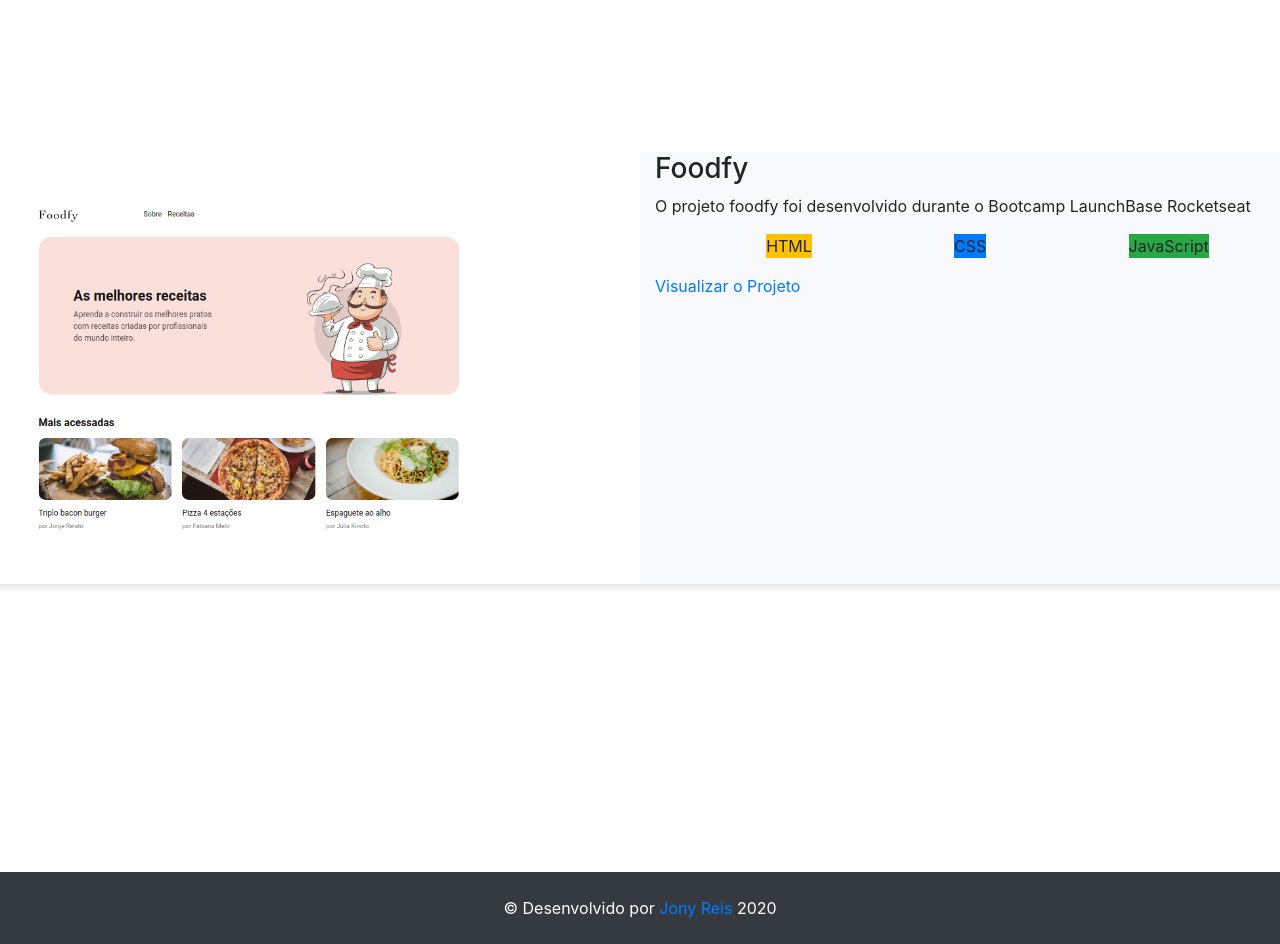
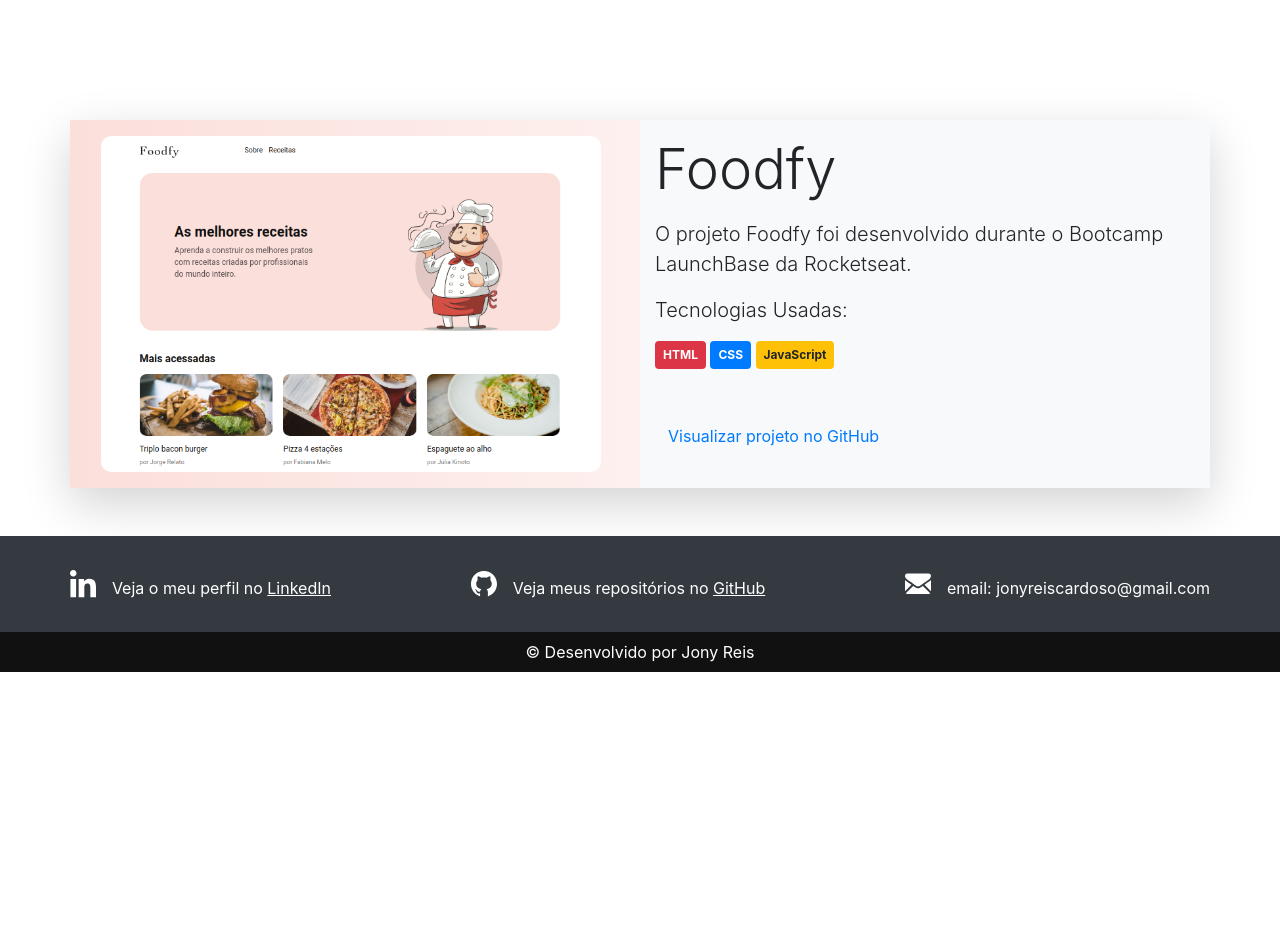
Before and after one commit to jonyreis/jonyreis.github.io, a website: page index.html in a window 1280 px wide. Shown: the part 1600-2544 px from the top of the page. After the commit the page ends 2272 px from the top, so only its background shows below. Drawn offline with Linux system fonts and the light colour scheme.

Commit message:
Add foodfy portfolio

```diff
--- a/css/styles.css
+++ b/css/styles.css
@@ -1,48 +1,26 @@
+/* ==== ESTILOS GERAIS ==== */
+
 body {
     padding-top: 72px;
 }
 
+/* ==== NAV ==== */
+
+.nav-link:hover {
+    cursor: pointer;
+}
+
+/* ==== MAIN ==== */
+
 main {
-    min-height: 100vh;
+    min-height: 90vh;
 }
 
 main h1 {
     padding-top: 120px;
 }
 
-#sobre {
-    padding-top: 80px;
-    min-height: 100vh;
-}
-
-#foto-jony {
-    border-radius: 50%;
-}
-
-h2 {
-    color: #000;
-    font-weight: bold;
-}
-
-.nav-link:hover {
-    cursor: pointer;
-}
-
-.link {
-    color: #212529;
-    font-weight: bold;
-}
-
-.link:hover {
-    color: #000;
-    text-decoration: none;
-}
-
-.box-shadow {
-    box-shadow: 0 4px 8px rgba(0, 0, 0, 0.1);
-}
-
-h1::after {
+main h1::after {
     content: '|';
     margin-left: 4px;
     opacity: 1;
@@ -58,9 +36,32 @@ h1::after {
     }
 }
 
+/* ==== SOBRE ==== */
+
+#sobre {
+    padding-top: 100px;
+    min-height: 100vh;
+}
+
+h2 {
+    color: #000;
+    font-weight: bold;
+}
+
+.link {
+    color: #212529;
+    font-weight: bold;
+}
+
+.link:hover {
+    color: #000;
+    text-decoration: none;
+}
+
+/* ==== PORTFÓLIO ==== */
+
 #portfolio {
     padding-top: 80px;
-    min-height: 100vh;
 }
 
 #portfolio img {
@@ -68,12 +69,47 @@ h1::after {
     max-width: 500px;
 }
 
-@media only screen and (max-width: 700px) {
-    h1 {
-        font-size: 10px;
+#portfolio ul li {
+    list-style: none;
+}
+
+#portfolio .bg {
+    background: linear-gradient(90deg, rgba(251,223,219,1) 0%, rgba(253,240,238,1) 99%);
+}
+
+/* === FOOTER === */
+
+footer .bg {
+    background-color: #111;
+}
+
+footer .link {
+    color: #fff;
+    font-weight: normal;
+    text-decoration: underline;
+}
+
+footer .link:hover {
+    color: #000;
+    text-decoration: underline;
+}
+/* ==== MEDIA QUERIES ==== */
+
+@media (max-width: 991px) {
+    main .display-1 {
+        font-size: 74px;
     }
 }
 
-ul li {
-    list-style: none;
+@media (max-width: 767px) {
+    main .display-1 {
+        font-size: 56px;
+    }
 }
+
+@media (max-width: 575px) {
+    main .display-1 {
+        font-size: 46px;
+        padding-left: 15px;
+    }
+}
--- a/index.html
+++ b/index.html
@@ -2,7 +2,7 @@
 <html lang="pt-BR">
 <head>
     <meta charset="UTF-8">
-    <meta name="viewport" content="width=h1, initial-scale=1.0">
+    <meta name="viewport" content="width=device-width, initial-scale=1, shrink-to-fit=no">
     <meta http-equiv="X-UA-Compatible" content="ie=edge">
     <title>Jony Reis - Desenvolvedor Web em Florianópolis</title>
     <meta name="description" content="Blog Jony Reis - Desenvolvedor Front-End | Escrevo sobre a minha experiência e dicas com desenvolvimento web.">
@@ -16,8 +16,8 @@
     <link rel="stylesheet" href="/css/styles.css">
 </head>
 <body>
-    <header>
-        <nav class="navbar navbar-expand-md navbar-light bg-white fixed-top py-3 pr-5">
+    <nav class="navbar navbar-expand-md navbar-light bg-white fixed-top py-3">
+
         <button class="navbar-toggler" type="button" data-toggle="collapse"
             data-target="#navbarSupportedContent" aria-controls="navbarSupportedContent"
             aria-expanded="false" aria-label="Abrir Navegação">
@@ -40,8 +40,9 @@
                 </li>
             </ul>
         </div>
+
     </nav>
-    </header>
+
     <main class="container" id="main">
         <div class="row">
             <h1 class="display-1">
@@ -53,7 +54,7 @@
     <section class="container" id="sobre">
         <div class="row">
             <div class="col-5">
-                <img id="foto-jony" src="/assets//eu/jony-intro.png" alt="Foto do Jony" srcset="">
+                <img class="img-fluid rounded-circle" src="/assets//eu/jony-intro.png" alt="Foto do Jony" srcset="">
             </div>
             <div class="col-lg-7">
                 <h2 class="display-5">Sou natural de Cuiabá, mas resido em Florianópolis.</h2>
@@ -68,27 +69,43 @@
             </div>
         </div>
     </section>
-    <section class="containe" id="portfolio">
-        <div class="row box-shadow">
-            <div class="col-6 py-5">
-                <img src="/assets/foodfy.png" alt="" srcset="">
+    <section class="container" id="portfolio">
+        <div class="row my-5 shadow-lg rounded">
+            <div class="col-6 bg">
+                <a href="https://jonyreis.github.io/bootcamp-launchBase-desafio02/" target="_blank" rel="noopener noreferrer">
+                    <img src="/assets/foodfy.png" class="img-fluid m-3" alt="" srcset="">
+                </a>
             </div>
 
             <div class="col-6 bg-light">
-                <h3>Foodfy</h3>
-                <p>O projeto foodfy foi desenvolvido durante o Bootcamp LaunchBase Rocketseat</p>
-                <ul class="d-flex justify-content-around">
-                    <li class="bg-warning">HTML</li>
-                    <li class="bg-primary">CSS</li>
-                    <li class="bg-success">JavaScript</li>
-                </ul>
-                <a href="http://" target="_blank" rel="noopener noreferrer">Visualizar o Projeto</a>
+                <h3 class="display-4 my-3">Foodfy</h3>
+                <p class="lead">O projeto Foodfy foi desenvolvido durante o Bootcamp LaunchBase da Rocketseat.</p>
+                <p class="lead">Tecnologias Usadas:</p>
+                <span class="badge badge-danger p-2">HTML</span>
+                <span class="badge badge-primary p-2">CSS</span>
+                <span class="badge badge-warning p-2">JavaScript</span>
+                <br>
+                <a class="mt-5 btn btn-link" href="https://github.com/jonyreis/bootcamp-launchBase-desafio02" target="_blank" rel="noopener noreferrer">Visualizar projeto no GitHub</a>
             </div>
         </div>
     </section>
 
-    <footer class="bg-dark py-4 text-white text-center">
-        &copy; Desenvolvido por <a href="http://">Jony Reis</a>  2020
+    <footer class="mt-5 text-white text-center">
+        <ul class="m-0 py-3 list-unstyled d-flex justify-content-md-around bg-dark">
+            <li class="d-flex">
+                <img src="assets/redes-sociais/linkedin-branco.svg" alt="Ícone do LinkedIn">
+                <p class="ml-3 mt-4">Veja o meu perfil no <a class="link" href="https://www.linkedin.com/in/jonyreis/" target="_blank" rel="noopener noreferrer">LinkedIn</a></p>
+            </li>
+            <li class="d-flex">
+                <img src="assets/redes-sociais/github-branco.svg" alt="Ícone do GitHub">
+                <p class="ml-3 mt-4">Veja meus repositórios no <a class="link" href="http://www.github.com/jonyreis" target="_blank" rel="noopener noreferrer">GitHub</a></p>
+            </li>
+            <li class="d-flex">
+                <img src="assets/redes-sociais/email-branco.svg" alt="Ícone do E-mail">
+                <p class="ml-3 mt-4"><span>email:</span> jonyreiscardoso@gmail.com</p>
+            </li>
+        </ul>
+        <p class="m-0 py-2 bg">&copy; Desenvolvido por Jony Reis</p>
     </footer>
 
     <script src="/js/scroll.js"></script>
```
Lines whose indentation alone changed are shown as unchanged.
